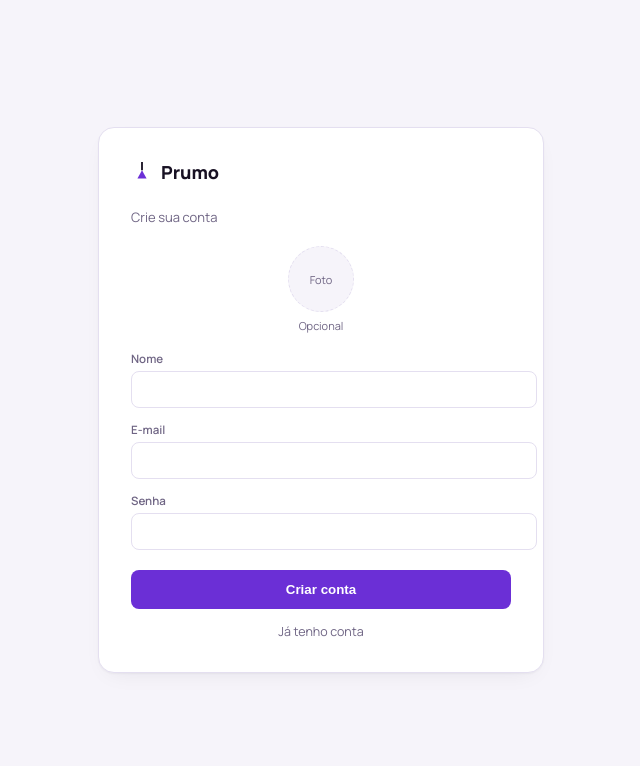
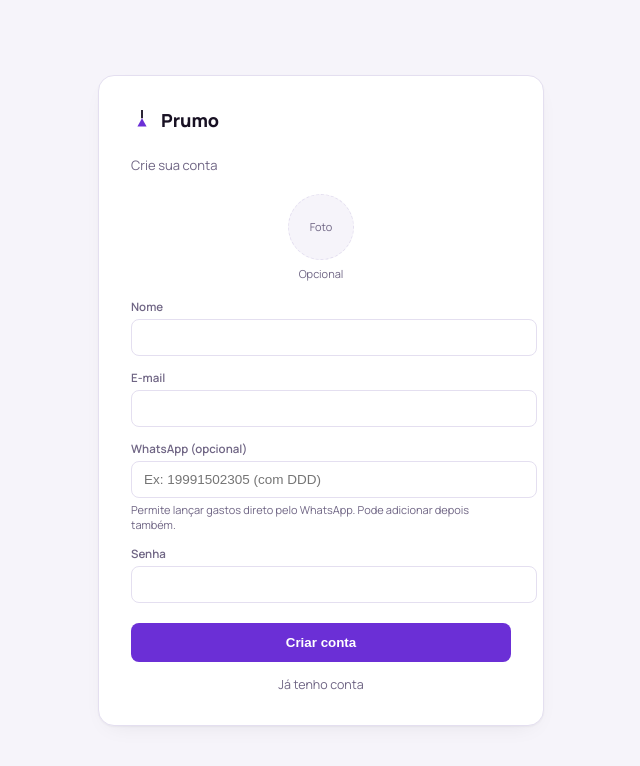
Before and after one commit to lucasblasque06-sudo/prumo, a Next.js app: page /cadastro in a window 1280 px wide. Shown: the top 766 px of the page, without its empty margins (319-959 px from the left). Built offline with nearby package versions, Linux system fonts and the light colour scheme; no server answers.

Commit message:
Add optional WhatsApp field to signup form

```diff
--- a/app/cadastro/page.js
+++ b/app/cadastro/page.js
@@ -7,11 +7,13 @@ export default function CadastroPage() {
   const [nome, setNome] = useState("");
   const [email, setEmail] = useState("");
   const [senha, setSenha] = useState("");
+  const [whatsapp, setWhatsapp] = useState("");
   const [foto, setFoto] = useState(null);
   const [fotoPreview, setFotoPreview] = useState(null);
   const [erro, setErro] = useState(null);
   const [sucesso, setSucesso] = useState(false);
   const [conviteAceito, setConviteAceito] = useState(false);
+  const [avisoTelefoneDuplicado, setAvisoTelefoneDuplicado] = useState(false);
   const [carregando, setCarregando] = useState(false);
 
   const escolherFoto = (e) => {
@@ -45,7 +47,18 @@ export default function CadastroPage() {
     }
 
     if (userId) {
-      await supabase.from("perfis").insert({ user_id: userId, nome: nome || null, foto_url: fotoUrl });
+      const telefoneDigitos = whatsapp.replace(/[^\d]/g, "");
+      const { error: erroPerfil } = await supabase.from("perfis").insert({
+        user_id: userId,
+        nome: nome || null,
+        foto_url: fotoUrl,
+        telefone: telefoneDigitos || null,
+      });
+      if (erroPerfil && erroPerfil.message.includes("duplicate") && telefoneDigitos) {
+        // Telefone já usado por outra conta — cria o perfil sem o telefone pra não travar o cadastro
+        await supabase.from("perfis").insert({ user_id: userId, nome: nome || null, foto_url: fotoUrl });
+        setAvisoTelefoneDuplicado(true);
+      }
     }
 
     // Se havia um convite pendente para este e-mail, vincula automaticamente à empresa
@@ -72,6 +85,11 @@ export default function CadastroPage() {
           ) : (
             <div style={{ fontSize: 13.5, color: COLORS.textSoft, lineHeight: 1.5 }}>
               Agora peça para quem já usa o Prumo na sua empresa te adicionar na tela de Equipe usando o e-mail <strong>{email}</strong>. Depois disso você já pode entrar normalmente.
+            </div>
+          )}
+          {avisoTelefoneDuplicado && (
+            <div style={{ fontSize: 12.5, color: COLORS.warn, background: COLORS.warnSoft, borderRadius: 8, padding: "10px 12px", marginTop: 12, textAlign: "left" }}>
+              ⚠️ O número de WhatsApp informado já está vinculado a outra conta, então sua conta foi criada sem ele. Você pode adicionar um número diferente depois, no seu perfil.
             </div>
           )}
           <a href="/login" style={{ display: "inline-block", marginTop: 20, color: COLORS.action, fontWeight: 700, fontSize: 13.5, textDecoration: "none" }}>Ir para o login →</a>
@@ -118,6 +136,11 @@ export default function CadastroPage() {
           <label style={{ fontSize: 11.5, fontWeight: 600, color: COLORS.textSoft, marginBottom: 5, display: "block" }}>E-mail</label>
           <input required type="email" value={email} onChange={(e) => setEmail(e.target.value)} style={{ width: "100%", padding: "10px 12px", borderRadius: 8, border: `1px solid ${COLORS.border}`, fontSize: 13.5 }} />
         </div>
+        <div style={{ marginBottom: 14 }}>
+          <label style={{ fontSize: 11.5, fontWeight: 600, color: COLORS.textSoft, marginBottom: 5, display: "block" }}>WhatsApp (opcional)</label>
+          <input placeholder="Ex: 19991502305 (com DDD)" value={whatsapp} onChange={(e) => setWhatsapp(e.target.value)} style={{ width: "100%", padding: "10px 12px", borderRadius: 8, border: `1px solid ${COLORS.border}`, fontSize: 13.5 }} />
+          <div style={{ fontSize: 11, color: COLORS.textSoft, marginTop: 4 }}>Permite lançar gastos direto pelo WhatsApp. Pode adicionar depois também.</div>
+        </div>
         <div style={{ marginBottom: 20 }}>
           <label style={{ fontSize: 11.5, fontWeight: 600, color: COLORS.textSoft, marginBottom: 5, display: "block" }}>Senha</label>
           <input required type="password" minLength={6} value={senha} onChange={(e) => setSenha(e.target.value)} style={{ width: "100%", padding: "10px 12px", borderRadius: 8, border: `1px solid ${COLORS.border}`, fontSize: 13.5 }} />
```
